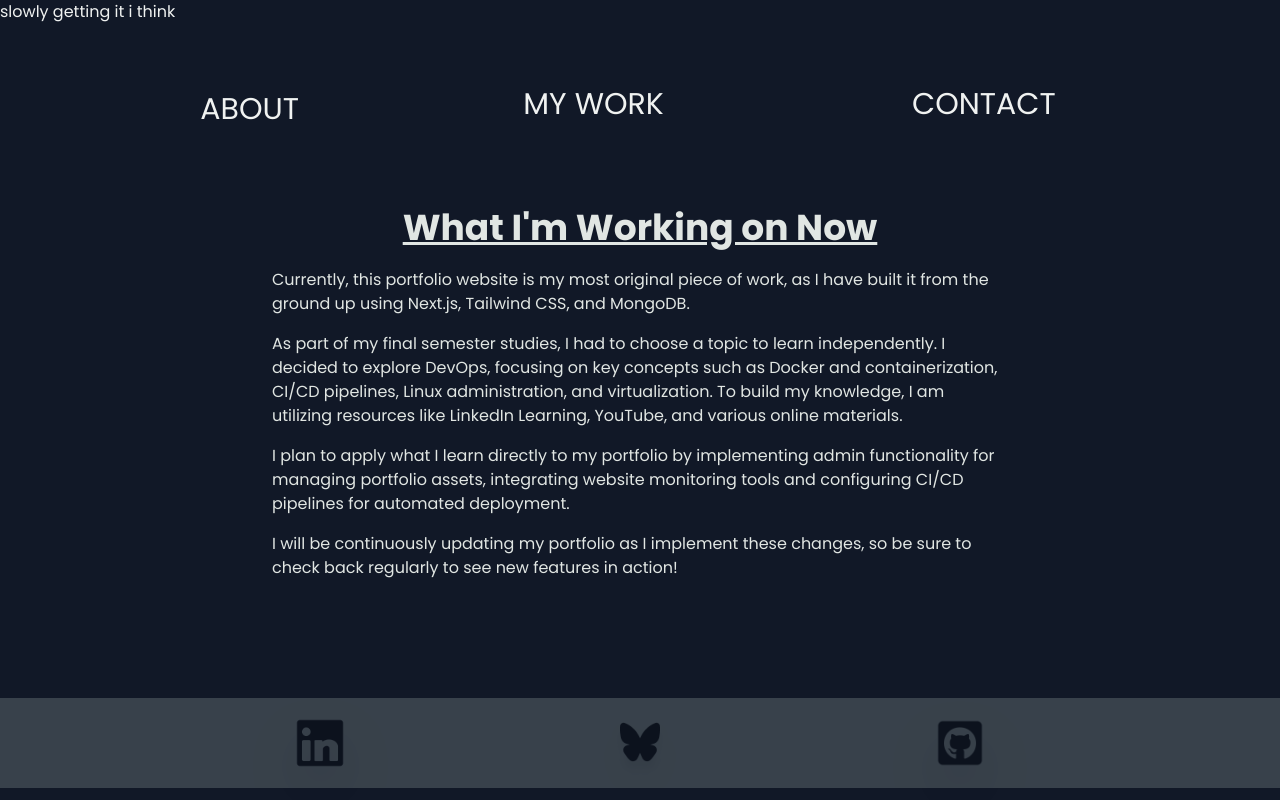
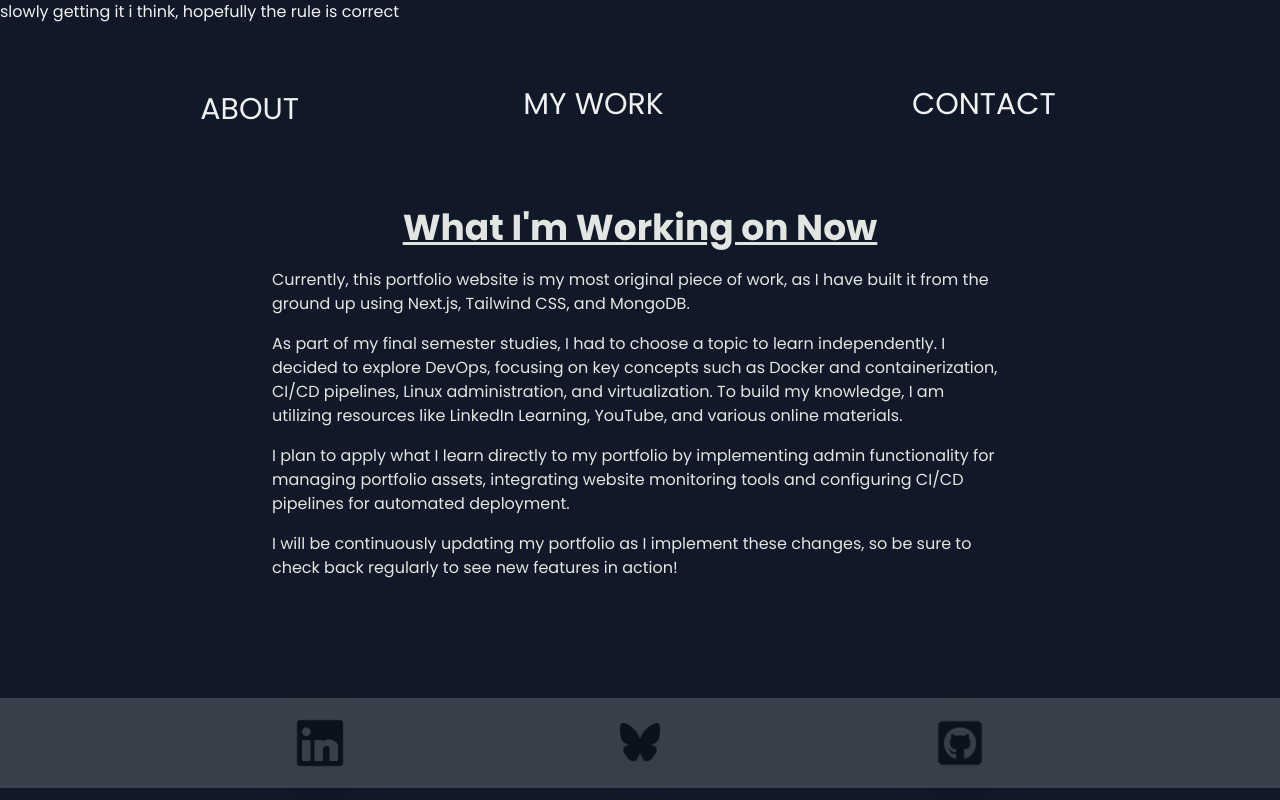
Before and after one commit to Dmaur/finalProject_Portfolio, a Next.js app: page / in a window 1280 px wide. Built offline with nearby package versions, Linux system fonts and the light colour scheme; no server answers; the database is empty.

Commit message:
Update text in Home component for clarity

```diff
--- a/src/app/page.tsx
+++ b/src/app/page.tsx
@@ -9,7 +9,7 @@ export default async function Home() {
 
   return (
     <>
-    slowly getting it i think
+    slowly getting it i think, hopefully the rule is correct
       <Landing projects={projects}/>
 
 
```
